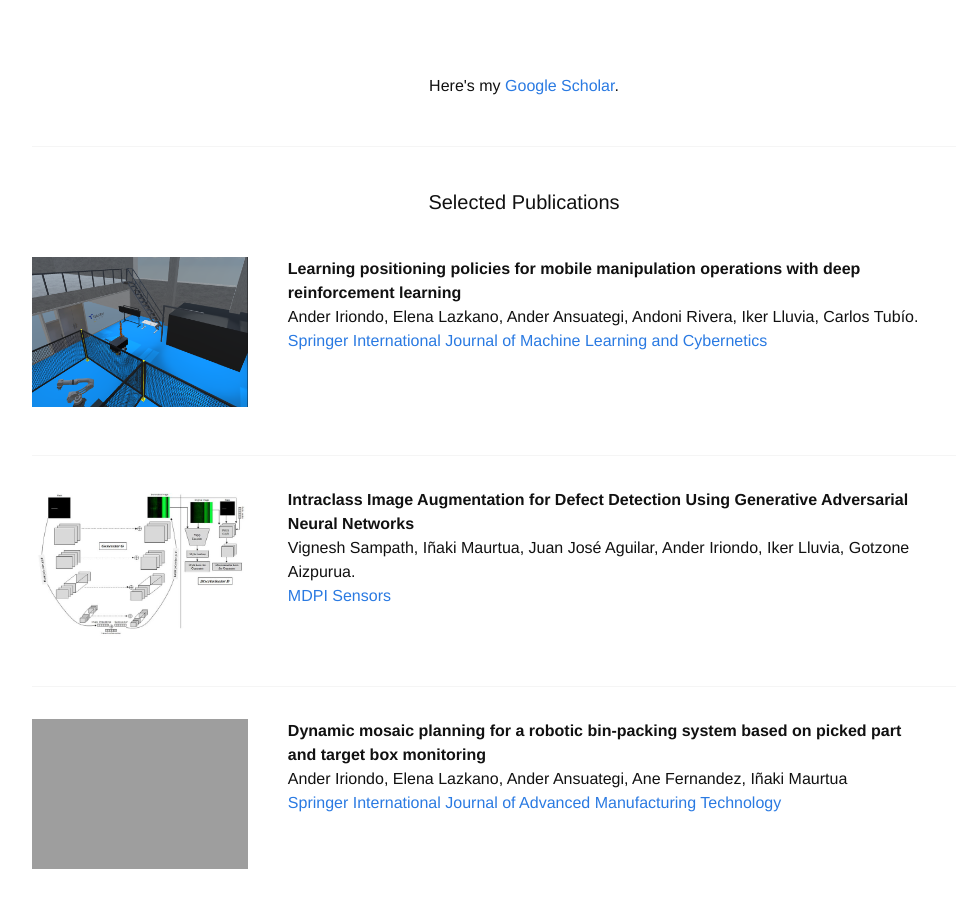
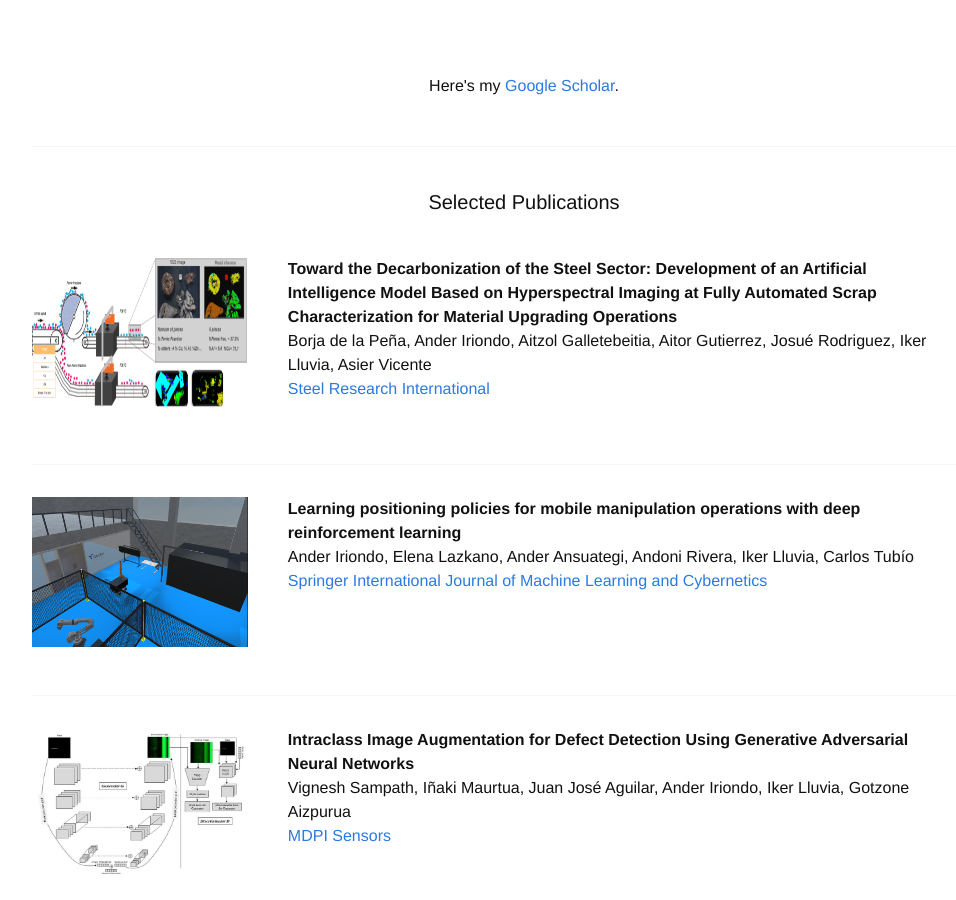
Before and after one commit to anderiri2/anderiri2.github.io, a Jekyll site: the page built from research.html, in a window 1280 px wide and 900 px high, scrolled down 200 px. Shown: the whole window, without its empty margins (116-1072 px from the left). Built offline with Jekyll 4.4.1, drawn with Linux system fonts in a browser that asks for light colours; nearby versions of some CDN libraries; some web fonts are replaced; a style sheet for code colours, icons or effects is not loaded; grey boxes are pictures that could not be loaded.

Commit message:
Add new research item.

```diff
--- a/research.html
+++ b/research.html
@@ -18,6 +18,23 @@ title: "Research Overview"
 
 <div class="row">
   <div class="three columns">
+    <img style="margin-top:0em" src="/images/research/steel_research_international.png" height="150" width="150">
+<!--       <img style="margin-top:0em" src="/images/research/image_reincarnation.png"> -->
+  </div>
+
+  <div class="eight columns">
+
+    <b> Toward the Decarbonization of the Steel Sector: Development of an Artificial Intelligence Model Based on Hyperspectral Imaging at Fully Automated Scrap Characterization for Material Upgrading Operations </b>
+    <p> Borja de la Peña, Ander Iriondo, Aitzol Galletebeitia, Aitor Gutierrez, Josué Rodriguez, Iker Lluvia, Asier Vicente<br />
+     <a href="https://doi.org/10.1002/srin.202200943">Steel Research International</a> </p>
+
+  </div>
+</div>
+
+<div class="divider"></div>
+
+<div class="row">
+  <div class="three columns">
     <img style="margin-top:0em" src="/images/research/springer_jmlc.png" height="150" width="150">
 <!--       <img style="margin-top:0em" src="/images/research/image_reincarnation.png"> -->
   </div>
@@ -25,7 +42,7 @@ title: "Research Overview"
   <div class="eight columns">
 
     <b> Learning positioning policies for mobile manipulation operations with deep reinforcement learning </b>
-    <p> Ander Iriondo, Elena Lazkano, Ander Ansuategi, Andoni Rivera, Iker Lluvia, Carlos Tubío.<br />
+    <p> Ander Iriondo, Elena Lazkano, Ander Ansuategi, Andoni Rivera, Iker Lluvia, Carlos Tubío<br />
      <a href="https://doi.org/10.1007/s13042-023-01815-8">Springer International Journal of Machine Learning and Cybernetics </a> </p>
 
   </div>
@@ -42,7 +59,7 @@ title: "Research Overview"
   <div class="eight columns">
 
     <b> Intraclass Image Augmentation for Defect Detection Using Generative Adversarial Neural Networks </b>
-    <p> Vignesh Sampath, Iñaki Maurtua, Juan José Aguilar, Ander Iriondo, Iker Lluvia, Gotzone Aizpurua.<br />
+    <p> Vignesh Sampath, Iñaki Maurtua, Juan José Aguilar, Ander Iriondo, Iker Lluvia, Gotzone Aizpurua<br />
      <a href="https://doi.org/10.3390/s23041861">MDPI Sensors </a> </p>
 
   </div>
```
Also changed, not shown: images/research/steel_research_international.png (added).
